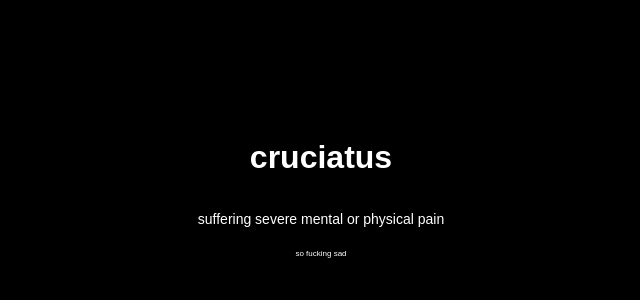
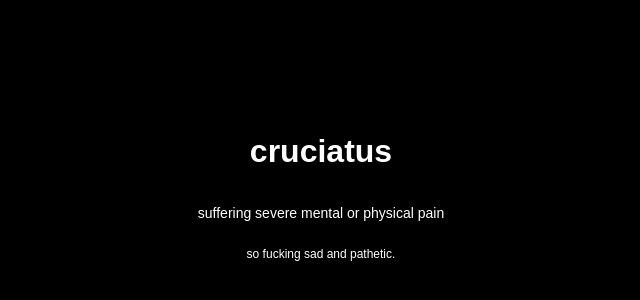
Before and after one commit to pawj0b/sad, a plain HTML site: page index.html in a window 1280 px wide. Shown: the part 208-508 px from the top of the page, without its empty margins (319-959 px from the left). Drawn offline with Linux system fonts and the light colour scheme.

Commit message:
Update index.html

```diff
--- a/index.html
+++ b/index.html
@@ -8,7 +8,7 @@
 <body>
     <h1>cruciatus</h1>
     <p style="font-size: 14px;">suffering severe mental or physical pain</p>
-      <p style="font-size: 8px;">so fucking sad</p>
+      <p style="font-size: 12px;">so fucking sad and pathetic.</p>
     <style>
         body {
             background-color: black;
```
